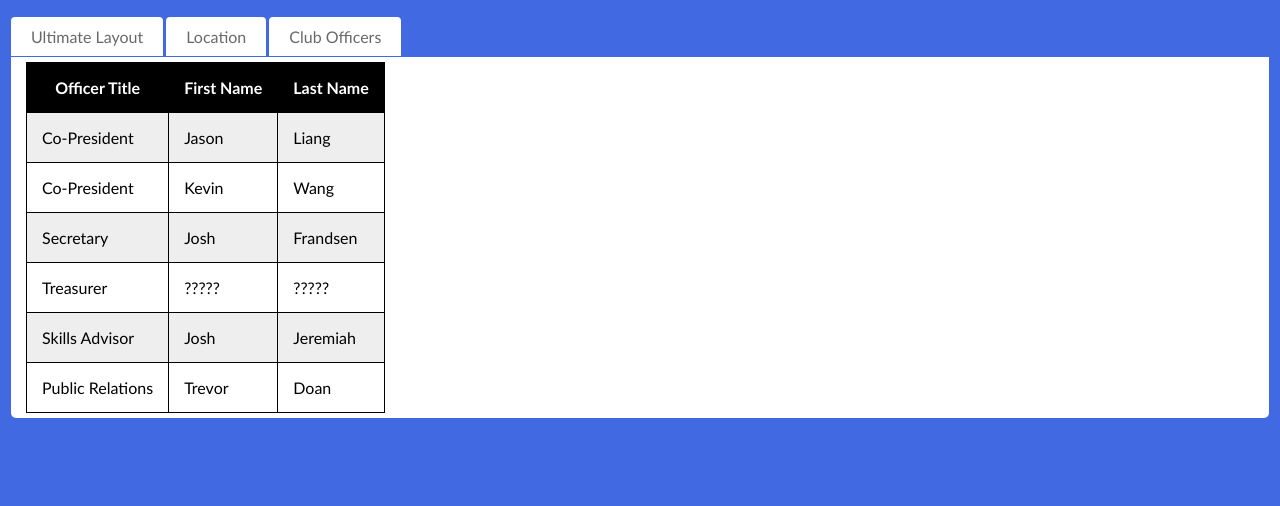
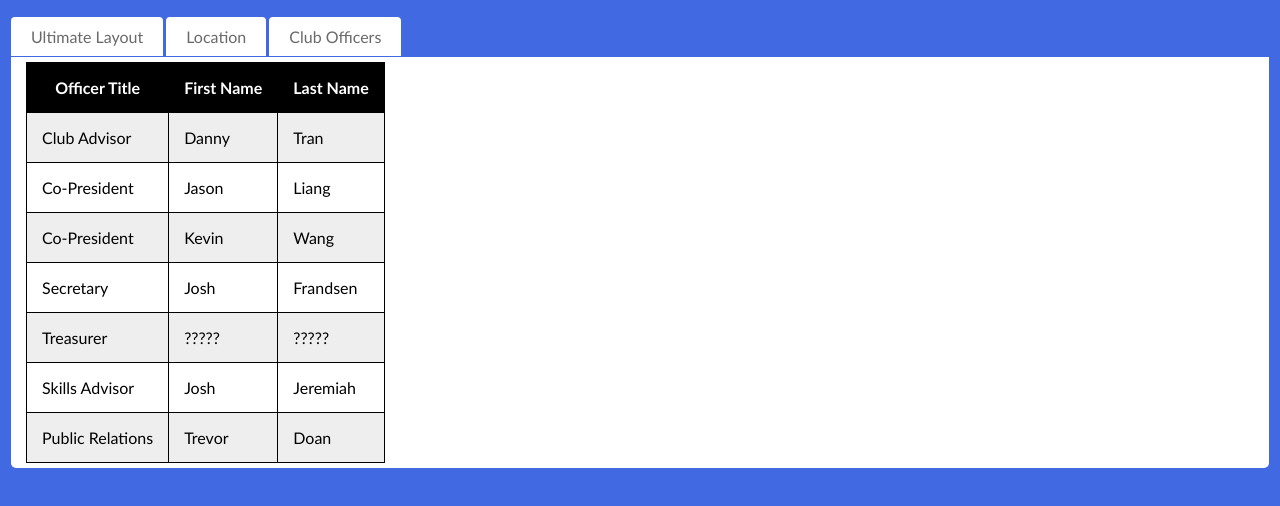
Before and after one commit to kevincywang/UltimateLayout, a plain HTML site: page officers.html in a window 1280 px wide. Drawn offline with Linux system fonts and the light colour scheme.

Commit message:
Added Club Advisor

```diff
--- a/officers.html
+++ b/officers.html
@@ -41,6 +41,11 @@ table#t01 th	{
     <th>Last Name</th>
   </tr>
   <tr>
+    <td>Club Advisor</td>
+    <td>Danny</td>
+    <td>Tran</td>
+  </tr>
+  <tr>
     <td>Co-President</td>
     <td>Jason</td>
     <td>Liang</td>
```
